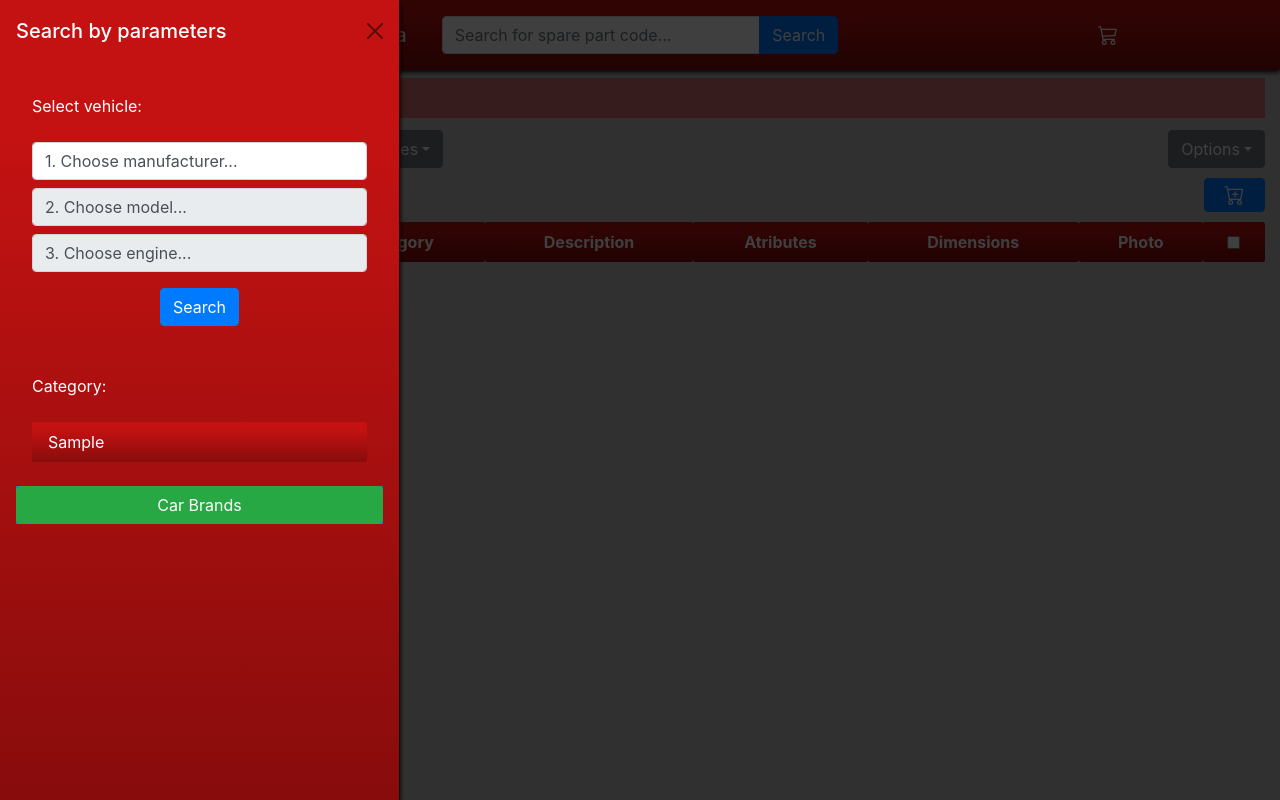
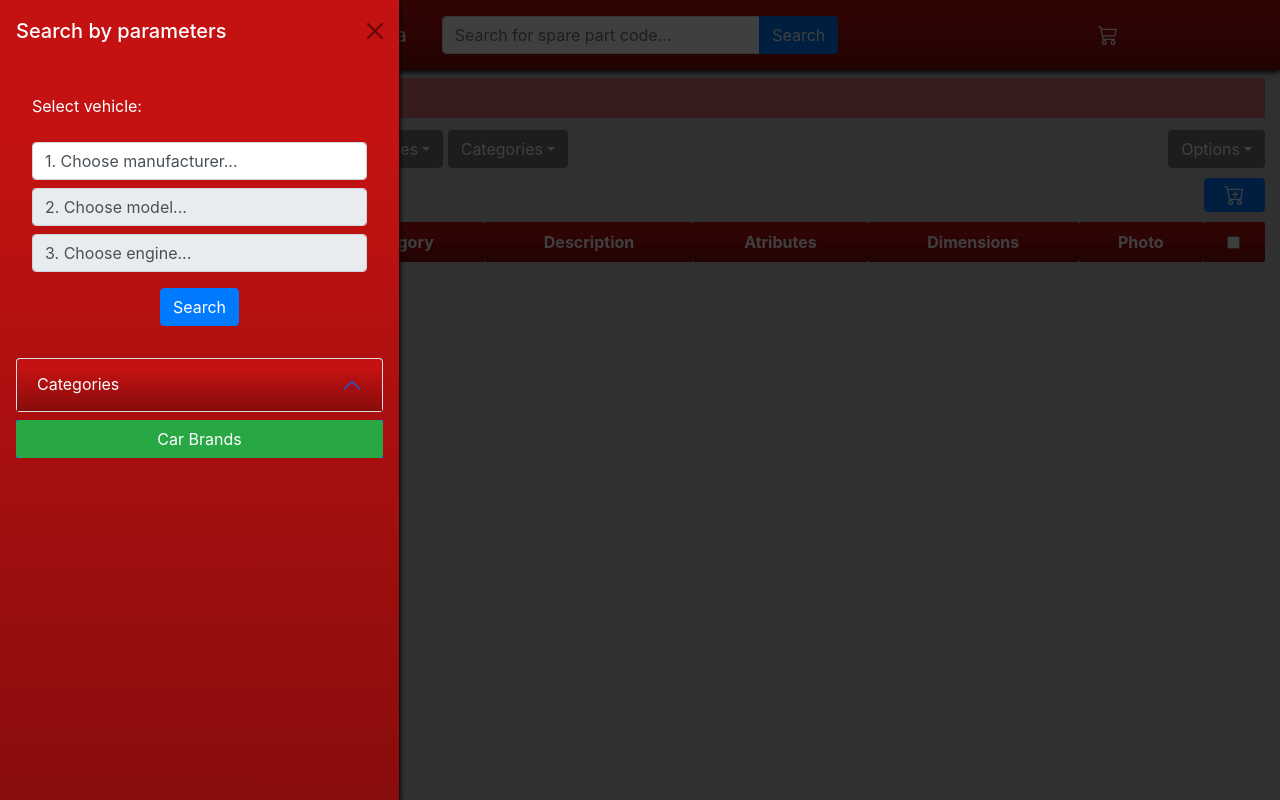
Before and after one commit to xxxhaythamxxx/project, a Django app: page /name/1 in a window 1280 px wide, after a click that opens the changed part. Run offline with Django 3.2, Linux system fonts and the light colour scheme; tables that the repository leaves empty hold one stand-in row (values such as "Sample post"); lists and menus that the app fills with data are empty; some libraries are stand-ins or nearby versions.

Commit message:
Arreglando paginacion de checkbox Category

```diff
--- a/spareapp/cart.py
+++ b/spareapp/cart.py
@@ -15,7 +15,7 @@
         if str(spare.id) not in self.cart.keys():
             spare_id = str(spare.id)
             self.cart[spare_id] = {
-                "spare_photo": spare.spare_photo.url,
+                # "spare_photo": spare.spare_photo.url,
                 "spare_code": spare.spare_code,
                 "spare_brand": spare.spare_brand,
                 "spare_name": spare.spare_name,
--- a/spareapp/static/spareapp/style.css
+++ b/spareapp/static/spareapp/style.css
@@ -112,6 +112,7 @@
     text-decoration: none;
     color: rgb(99, 5, 5);
 }
+
 .blue-soft a {
     color: rgb(42, 42, 214);
     text-decoration: none;
@@ -153,3 +154,8 @@
 .expand-off:hover {
     background: rgb(216, 114, 114);
 }
+
+table {
+    border-spacing: 0;
+    border-collapse: collapse;
+    }
--- a/spareapp/templates/spareapp/add.html
+++ b/spareapp/templates/spareapp/add.html
@@ -10,7 +10,7 @@
                             <!-- <div class="pr-2">Rows</div> -->
                             <select name="state" id="maxRows" class="form-control">
                                 <option value="5000">Show all rows</option>
-                                <option value="10">10</option>
+                                <option value="2">2</option>
                                 <option value="50">50</option>
                                 <option value="100">100</option>
                             </select>
--- a/spareapp/templates/spareapp/base.html
+++ b/spareapp/templates/spareapp/base.html
@@ -130,7 +130,47 @@
             </div>
 
             <!-- Barra de Categorias -->
-            <div class="">
+
+            <div class="accordion" id="accordionE">
+                <div class="accordion-item color-soft">
+                  <h2 class="accordion-header" id="headingO">
+                    <button class="accordion-button color text-white type="button" data-toggle="collapse" data-target="#collapseO" aria-expanded="true" aria-controls="collapseO">
+                      Categories
+                    </button>
+                  </h2>
+                  {% for category in allCategories %}
+                  <div id="collapseO" class="accordion-collapse collapse color-soft" aria-labelledby="headingO" data-parent="#accordionE" data-target="#collapseO">
+                    <div class="accordion-body p-2">
+                        <a href="{% url 'categoryi' category.category %}" style="color: white;text-decoration: none;" class="hover">
+                            {{category.category}}
+                        </a>
+                    </div>
+                  </div>
+                  {% endfor %}
+                </div>
+            </div>
+
+            <!-- <div class="accordion">
+                <a class="btn text-white" data-toggle="collapse" data-parent="#accordion" href="#collapseCategory">
+                    Category
+                </a>
+                <div id="collapseCategory" class="collapse">
+                    <div class="row mt-2">
+                        <div>
+                            Category 1
+                        </div>
+                        <div>
+                            Category 2
+                        </div>
+                        <div>
+                            Category 3
+                        </div>
+                    </div>
+                </div>
+            </div> -->
+
+
+            <!-- <div class="">
                 <div class="p-3 ">
                     <label class="text-white" for="">Category:</label>
                         <div class="list-category mt-3">
@@ -145,7 +185,7 @@
 
                         </div>
                 </div>
-            </div>
+            </div> -->
 
             <!-- Boton para ir a Card Brands -->
             <div class="container mt-2">
--- a/spareapp/templates/spareapp/superior.html
+++ b/spareapp/templates/spareapp/superior.html
@@ -46,6 +46,15 @@
                     <ul id="headerList3" class="color-soft dropdown-menu checkbox-menu allow-focus" role="menu" aria-labelledby="dLabel3">
                         {% for atr in atribute|dictsort:"atributeName" %}
                             <li style="margin:auto;" class=""><input name="check{{atr.atributeName|cut:' '}}" class="ml-2" type="checkbox"><label class="ml-1">{{atr.atributeName}}</label></li>
+                        {% endfor %}
+                    </ul>
+                </div>
+                <!-- Boton Categories -->
+                <div style="display: inline-block;" class="">
+                    <a class="dropdown-toggle btn btn-secondary" aria-expanded="false" data-bs-toggle="dropdown" id="dLabel5" data-toggle="dropdown" href="#">Categories</a>
+                    <ul id="headerList5" class="color-soft dropdown-menu checkbox-menu allow-focus" role="menu" aria-labelledby="dLabel5">
+                        {% for cat in allCategories %}
+                            <li style="margin:auto;" class=""><input name="check{{cat.category|cut:' '}}" class="ml-2" type="checkbox"><label class="ml-1">{{cat.category}}</label></li>
                         {% endfor %}
                     </ul>
                 </div>
--- a/spareapp/templates/spareapp/tableinf.html
+++ b/spareapp/templates/spareapp/tableinf.html
@@ -4,13 +4,13 @@
         <tr class="dnd-moved text-left">
 
             {% if br.spare_code %}
-            <td class="pl-3 pr-0"><a id="spareCodeInfo" href="{% url 'sparedetails' br.spare_code spare %}">{{br.spare_code}}</a></td>
+            <td class="pr-0"><a id="spareCodeInfo" href="{% url 'sparedetails' br.spare_code spare %}">{{br.spare_code}}</a></td>
             {% else %}
-            <td class="pl-3 pr-0"><a href="#"></a></td>
+            <td class="pr-0"><a href="#"></a></td>
             {% endif %}
 
             {% if reference %}
-            <td class="pl-3 pr-0">
+            <td class="pr-0">
                 {% for dim in reference %}
                 <!-- {% with name=1 %}  -->
                 <!-- <div>{{name}}</div> -->
@@ -23,7 +23,7 @@
                 {% endfor %}
             </td>
             {% else %}
-                <td class="pl-3 pr-0"><a href="#"></a></td>
+                <td class="pr-0"><a href="#"></a></td>
             {% endif %}
 
             <!-- {% if br.car_info.all %}
@@ -33,65 +33,69 @@
             {% endif %} -->
 
             {% if br.spare_category %}
-            <td class="pl-3 pr-0"><a href="{% url 'categoryi' br.spare_category %}">{{br.spare_category}}</a></td>
+            <td class="pr-0"><a id="categoryInfo" href="{% url 'categoryi' br.spare_category %}">{{br.spare_category}}</a></td>
             {% else %}
-            <td class="pl-3 pr-0"><a href="#"></a></td>
+            <td class="pr-0"><a id="categoryInfo" href="#"></a></td>
             {% endif %}
 
             {% if br.spare_name %}
-            <td class="pl-3 pr-0"><a href="{% url 'name' br.spare_name %}">{{br.spare_name}}</a></td>
+            <td class="pr-0"><a href="{% url 'name' br.spare_name %}">{{br.spare_name}}</a></td>
             {% else %}
-            <td class="pl-3 pr-0"><a href="#"></a></td>
+            <td class="pr-0"><a href="#"></a></td>
             {% endif %}
 
             {% if allAtributes %}
-                <td class="pl-3 pr-0">
+                <td class="pr-0">
                     {% for dim in allAtributes|dictsort:"atributeName" %}
                         {% if br.spare_code == dim.atributeSpare.spare_code %}
-                        <div><a id="{{dim.atributeName|cut:' '}}Value" href="{% url 'atributes' dim.atributeName dim.atributeVal %}">{{dim.atributeName}} {{dim.atributeVal}}</a></div>
+                        <!-- <div class=""><a id="{{dim.atributeName|cut:' '}}Value" href="{% url 'atributes' dim.atributeName dim.atributeVal %}"><div class=""><div class="text-left col-lg-6">{{dim.atributeName}}</div><div class="text-right col-lg-5">{{dim.atributeVal}}</div></div></a></div> -->
+                        <!-- <div class=""><a id="{{dim.atributeName|cut:' '}}Value" href="{% url 'atributes' dim.atributeName dim.atributeVal %}">{{dim.atributeName}} {{dim.atributeVal}}</a></div> -->
+                        <div class=""><a id="{{dim.atributeName|cut:' '}}Value" href="{% url 'atributes' dim.atributeName dim.atributeVal %}"><div class="cantainer"><div class="row"><div id="AtrName" style="position: static;" class="col-lg-6">{{dim.atributeName}}</div><div id="AtrVal" style="position: static;" class="col-lg-6 ms-auto">{{dim.atributeVal}}</div></div></div></a></div>
                         {% endif %}
                     {% endfor %}
                 </td>
             {% else %}
-                <td class="pl-3 pr-0"><a href="#"></a></td>
+                <td class="pr-0"><a href="#"></a></td>
             {% endif %}
 
             {% if allDimensions %}
-                <td class="pl-3 pr-0">
+                <td class="">
                     {% for dim in allDimensions|dictsort:"atributeName" %}
                         {% if br.spare_code == dim.dimensionSpare.spare_code %}
-                        <div><a id="{{dim.atributeName|cut:' '}}Value" href="{% url 'longi' dim.atributeName dim.atributeVal %}">{{dim.atributeName}} {{dim.atributeVal}} mm</a></div>
+                        <!-- <div class=""><a id="{{dim.atributeName|cut:' '}}Value" href="{% url 'longi' dim.atributeName dim.atributeVal %}"><div class=""><div class="text-left col-lg-12">{{dim.atributeName}}</div><div class="text-right col-lg-12">{{dim.atributeVal}} mm</div></div></a></div> -->
+                        <!-- <div class=""><a id="{{dim.atributeName|cut:' '}}Value" href="{% url 'longi' dim.atributeName dim.atributeVal %}">{{dim.atributeName}} {{dim.atributeVal}} mm</a></div> -->
+                        <div class=""><a id="{{dim.atributeName|cut:' '}}Value" href="{% url 'longi' dim.atributeName dim.atributeVal %}"><div class="cantainer"><div class="row"><div id="AtrName" style="position: static;" class="col-lg-6">{{dim.atributeName}}</div><div id="AtrVal" style="position: static;" class="col-lg-6 ms-auto">{{dim.atributeVal}} mm</div></div></div></a></div>
                         {% endif %}
                     {% endfor %}
                 </td>
             {% else %}
-                <td class="pl-3 pr-0"><a href="#"></a></td>
+                <td class="pr-0"><a href="#"></a></td>
             {% endif %}
 
             {% if br.price_m %}
-            <td class="pl-3 pr-0" style="display: none;"><a href="#">$ {{br.price_m}}</a></td>
+            <td class="pr-0" style="display: none;"><a href="#">$ {{br.price_m}}</a></td>
             {% else %}
-            <td class="pl-3 pr-0" style="display: none;"><a href="#"></a></td>
+            <td class="pr-0" style="display: none;"><a href="#"></a></td>
             {% endif %}
 
             {% if br.price_d %}
-            <td class="pl-3 pr-0" style="display: none;"><a href="#">$ {{br.price_d}}</a></td>
+            <td class="pr-0" style="display: none;"><a href="#">$ {{br.price_d}}</a></td>
             {% else %}
-            <td class="pl-3 pr-0" style="display: none;"><a href="#"></a></td>
+            <td class="pr-0" style="display: none;"><a href="#"></a></td>
             {% endif %}
 
             {% if br.spare_photo %}
-            <td class="pl-3 pr-0"><a href="#"><div id="mainPhoto" style="background-image: url('/media/{{br.spare_photo}}');" class="photo"></div></a></div></td>
+            <td class="pr-0"><a href="#"><div id="mainPhoto" style="background-image: url('/media/{{br.spare_photo}}');" class="photo"></div></a></div></td>
             {% else %}
-            <td class="pl-3 pr-0"><a href="#"></a></td>
+            <td class="pr-0"><a href="#"></a></td>
             {% endif %}
 
             {% if parameter == 'Engine code' %}
-            <td class="pl-3 pr-0"><a href="#">{{mig}}</a></td>
+            <td class="pr-0"><a href="#">{{mig}}</a></td>
             {% endif %}
 
             {% if br.spare_vendor.all %}
-            <td class="pl-3 pr-0" style="display: none;">
+            <td class="pr-0" style="display: none;">
                 {% for dim in allVendors %}
                     {% for sp in br.spare_vendor.all %}
 
@@ -103,7 +107,7 @@
                 {% endfor %}
             </td>
             {% else %}
-            <td class="pl-3 pr-0" style="display: none;"><a href="#"></a></td>
+            <td class="pr-0" style="display: none;"><a href="#"></a></td>
             {% endif %}
 
             <td><input class="check" type="checkbox" name="toAdd" value="{{br.id}}"></td>
```
Also changed, not shown: spareapp/static/spareapp/script.js (+231 -49 lines), media/spares/50013073.jpeg (deleted), media/spares/7.02671.50.0.jpeg (added).
